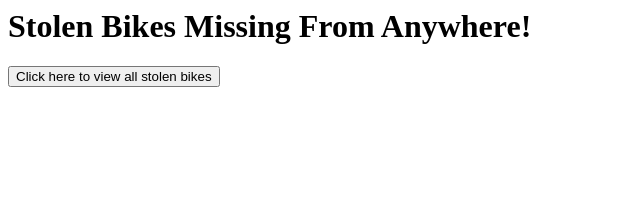
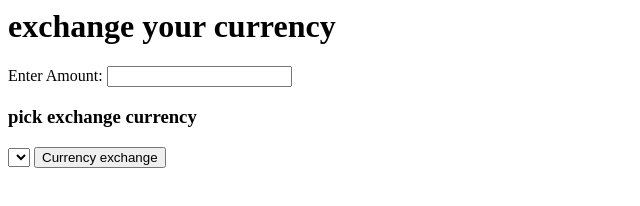
Before and after one commit to Jamesp92/currency-exchange, a website built with webpack: page src/index.html in a window 1280 px wide. Shown: the whole page, without its empty margins (0-640 px from the left). Built offline with nearby package versions, Linux system fonts and the light colour scheme.

Commit message:
add html

```diff
--- a/src/index.html
+++ b/src/index.html
@@ -1,16 +1,25 @@
 <html lang="en-US">
 <head>
-  <title>Bike Index</title>
+  <title>Currency Exchange</title>
 </head>
 <body>
   <div class="container">
-    <h1> Stolen Bikes Missing From Anywhere!</h1>
+    <h1>exchange your currency</h1>
+    <label for="usDollar">Enter  Amount:</label>
+    <input id="usDollar" type="text">
+    <h3>pick exchange currency</h3>
+    <select class="form-control" id="currency">
+      <option value=""></option>
+      <option value=""></option>
+      <option value=""></option>
+      <option value=""></option>
+      <option value=""></option>
 
+    </select>
+    <button class="btn-success" id="button"> Currency exchange</button>
+    <div class="showErrors"></div>
+    <div class="exRate"></div>
 
-    <button class="btn-success" id="stolen">Click here to view all stolen bikes</button>
-    <div class="showBikes"></div>
-    <div class="showColors"></div>
-    <div class="showLocations"></div>
   </div>
 </body>
 </html>
```
